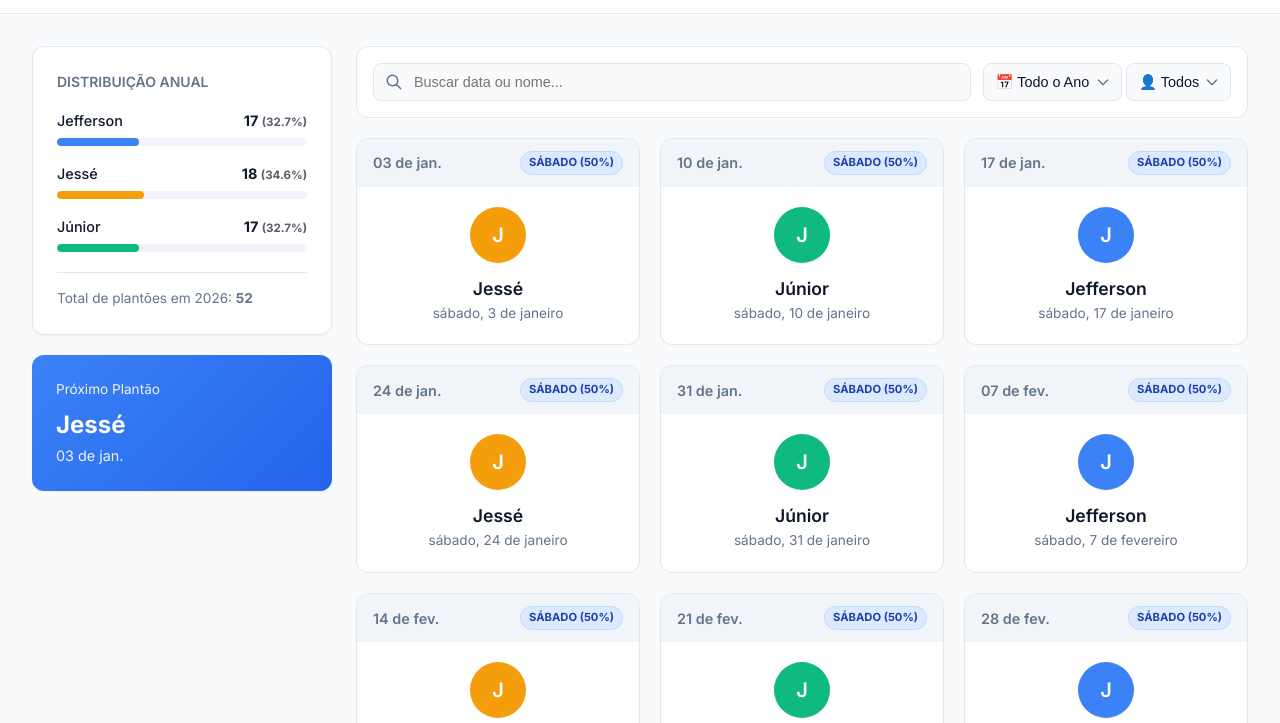
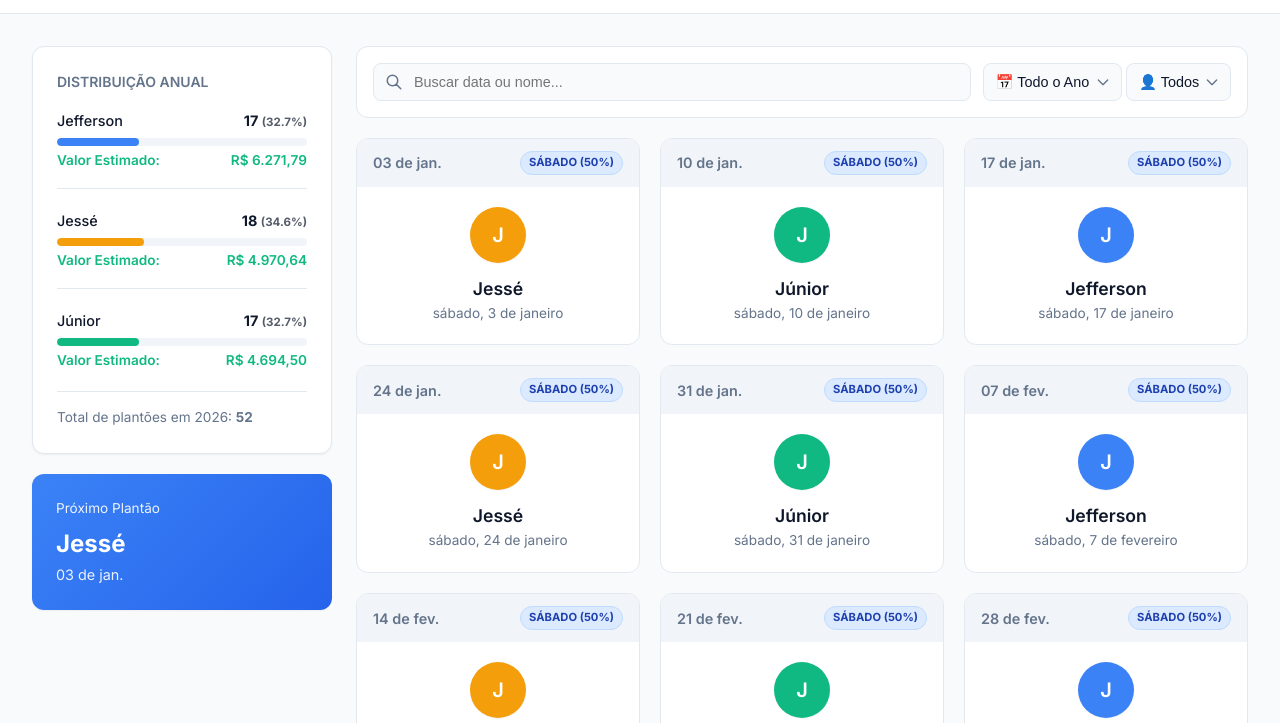
Before and after one commit to smithnaguxi90/escala-extraordinaria, a plain HTML site: page index.html in a window 1280 px wide. Shown: the part 77-800 px from the top of the page. Drawn offline with Linux system fonts and the light colour scheme.

Commit message:
initial commit

```diff
--- a/index.html
+++ b/index.html
@@ -208,8 +208,15 @@
       }
 
       .stat-item {
-        margin-bottom: 16px;
+        margin-bottom: 20px;
+        padding-bottom: 16px;
+        border-bottom: 1px solid var(--border);
       }
+      .stat-item:last-child {
+        border-bottom: none;
+        padding-bottom: 0;
+      }
+
       .stat-row {
         display: flex;
         justify-content: space-between;
@@ -217,6 +224,16 @@
         font-size: 0.9rem;
         font-weight: 500;
       }
+
+      .stat-value {
+        display: flex;
+        justify-content: space-between;
+        font-size: 0.85rem;
+        color: var(--success);
+        font-weight: 600;
+        margin-top: 4px;
+      }
+
       .progress-bg {
         height: 8px;
         background: var(--bg-hover);
@@ -934,6 +951,12 @@
             month: "short",
           }).format(date);
         },
+        formatMoney: (val) => {
+          return new Intl.NumberFormat("pt-BR", {
+            style: "currency",
+            currency: "BRL",
+          }).format(val);
+        },
         normalize: (str) =>
           str
             .normalize("NFD")
@@ -968,7 +991,7 @@
        * SERVICE: Data & Storage Management
        */
       const DataService = {
-        KEY: "escala_ent_2026_v4", // Atualizado para v4 para limpar dados antigos com "Extra"
+        KEY: "escala_ent_2026_v6", // Atualizado para v6
 
         getInitialData() {
           const stored = localStorage.getItem(this.KEY);
@@ -1013,6 +1036,18 @@
        */
       const app = (() => {
         let state = [];
+
+        // CONFIGURAÇÃO DE SALÁRIOS E CÁLCULO
+        // Regra: Salário / 220 (divisor mensal) * Multiplicador * 9 horas de plantão
+        const CONFIG = {
+          hoursPerShift: 9, // Atualizado para 9 horas
+          divisor: 220,
+          salaries: {
+            Jefferson: 6012.17,
+            Jessé: 4500.17,
+            Júnior: 4500.17,
+          },
+        };
 
         const els = {
           grid: document.getElementById("gridContainer"),
@@ -1061,8 +1096,10 @@
 
         function render() {
           renderGrid();
-          renderStats();
           renderNextShift();
+          // renderStats é chamado dentro do renderGrid para usar os dados filtrados?
+          // Não, vamos separar para ter a opção de estatística global ou filtrada.
+          // Aqui usaremos os dados FILTRADOS para calcular o valor
         }
 
         function renderGrid() {
@@ -1086,6 +1123,9 @@
 
               return matchesMonth && matchesPerson && matchesSearch;
             });
+
+          // Atualiza estatísticas com base no filtro atual
+          renderStats(filtered);
 
           els.grid.innerHTML = filtered
             .map((item, i) => {
@@ -1125,12 +1165,35 @@
             .join("");
         }
 
-        function renderStats() {
+        function renderStats(dataToAnalyze) {
           const counts = {};
-          const total = state.length;
+          const values = {};
 
-          ["Jefferson", "Jessé", "Júnior"].forEach((n) => (counts[n] = 0));
-          state.forEach((i) => (counts[i.name] = (counts[i.name] || 0) + 1));
+          ["Jefferson", "Jessé", "Júnior"].forEach((n) => {
+            counts[n] = 0;
+            values[n] = 0;
+          });
+
+          const total = dataToAnalyze.length;
+
+          dataToAnalyze.forEach((item) => {
+            counts[item.name] = (counts[item.name] || 0) + 1;
+
+            // Lógica de Cálculo de Hora Extra
+            const salary = CONFIG.salaries[item.name] || 0;
+            const hourlyRate = salary / CONFIG.divisor;
+
+            let multiplier = 0;
+            if (item.type.includes("50%")) {
+              multiplier = 1.5; // Hora normal + 50%
+            } else if (item.type.includes("100%")) {
+              multiplier = 2.0; // Hora normal + 100%
+            }
+            // Folga = 0
+
+            const shiftValue = hourlyRate * multiplier * CONFIG.hoursPerShift;
+            values[item.name] += shiftValue;
+          });
 
           els.total.textContent = total;
 
@@ -1140,6 +1203,7 @@
                 total > 0 ? ((count / total) * 100).toFixed(1) : 0;
               const colorVar = `var(--u-color)`;
               const userClass = `user-${Utils.normalize(name)}`;
+              const money = values[name] || 0;
 
               return `
               <div class="stat-item ${userClass}">
@@ -1149,6 +1213,10 @@
                 </div>
                 <div class="progress-bg">
                   <div class="progress-fill" style="width: ${percent}%; background: ${colorVar}"></div>
+                </div>
+                <div class="stat-value">
+                  <span>Valor Estimado:</span>
+                  <span>${Utils.formatMoney(money)}</span>
                 </div>
               </div>
             `;
```
Also changed, not shown: 1 other file.
